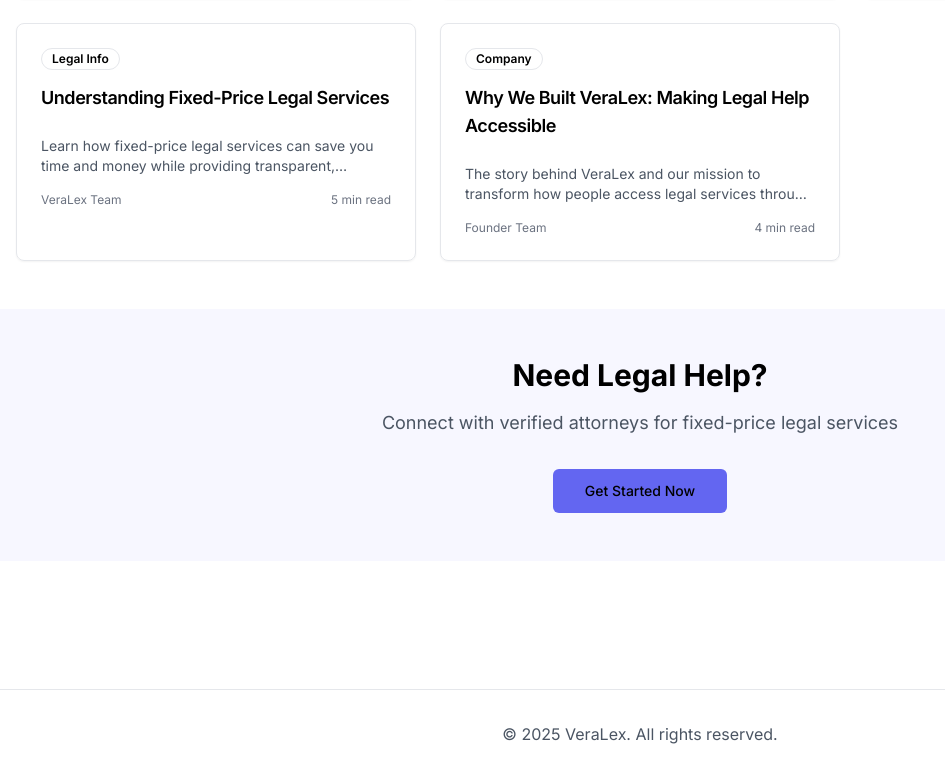
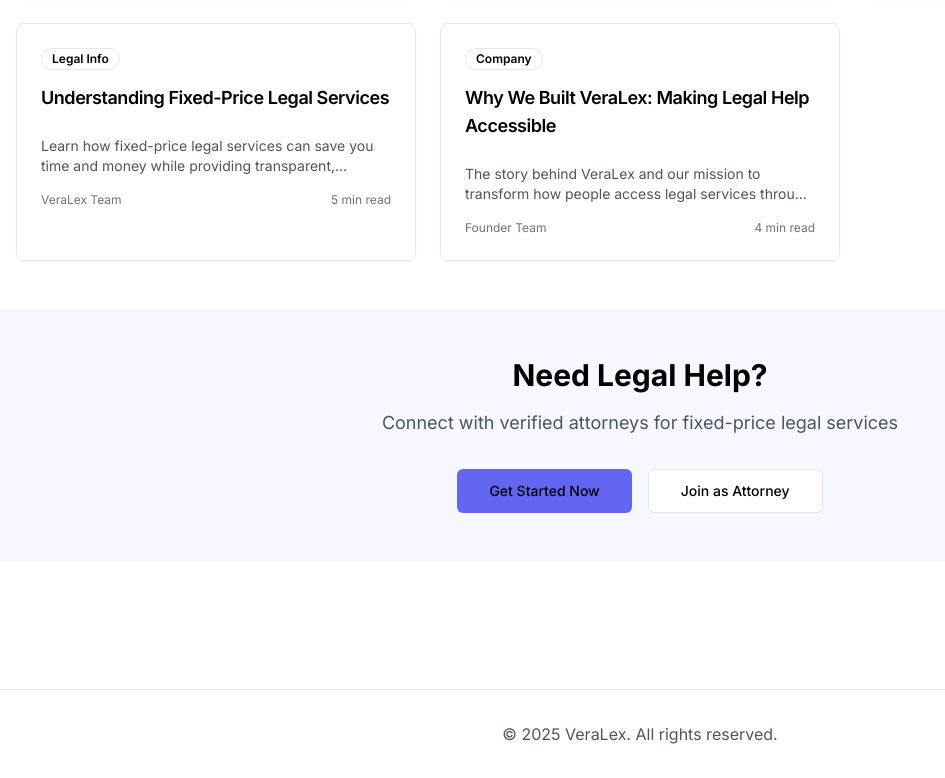
Before and after one commit to jeonghwan00/veralex-blog, a Next.js app: page / in a window 1280 px wide. Shown: the part 1284-2062 px from the top of the page, without its empty margins (0-945 px from the left). Built offline with nearby package versions, Linux system fonts and the light colour scheme.

Commit message:
Add Join as Attorney button to CTA section

```diff
--- a/components/BlogClient.tsx
+++ b/components/BlogClient.tsx
@@ -164,11 +164,18 @@
             <p className="text-lg text-gray-600 mb-8">
               Connect with verified attorneys for fixed-price legal services
             </p>
-            <Link href="http://localhost:5173/request">
-              <Button size="lg">
-                Get Started Now
-              </Button>
-            </Link>
+            <div className="flex gap-4 justify-center">
+              <Link href="http://localhost:5173/request">
+                <Button size="lg">
+                  Get Started Now
+                </Button>
+              </Link>
+              <Link href="http://localhost:5173/attorney-application">
+                <Button size="lg" className="bg-white text-black border border-gray-200 hover:bg-gray-50">
+                  Join as Attorney
+                </Button>
+              </Link>
+            </div>
           </div>
         </section>
       </main>
```
